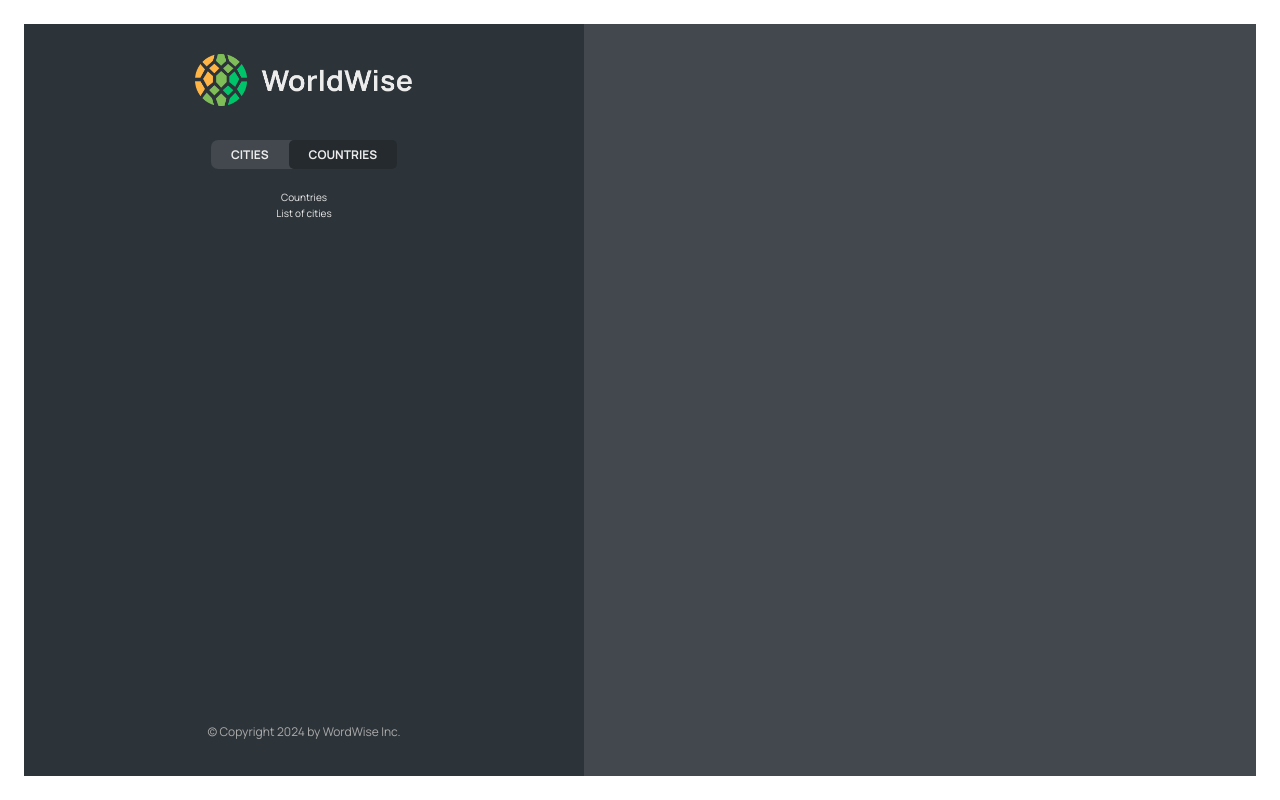
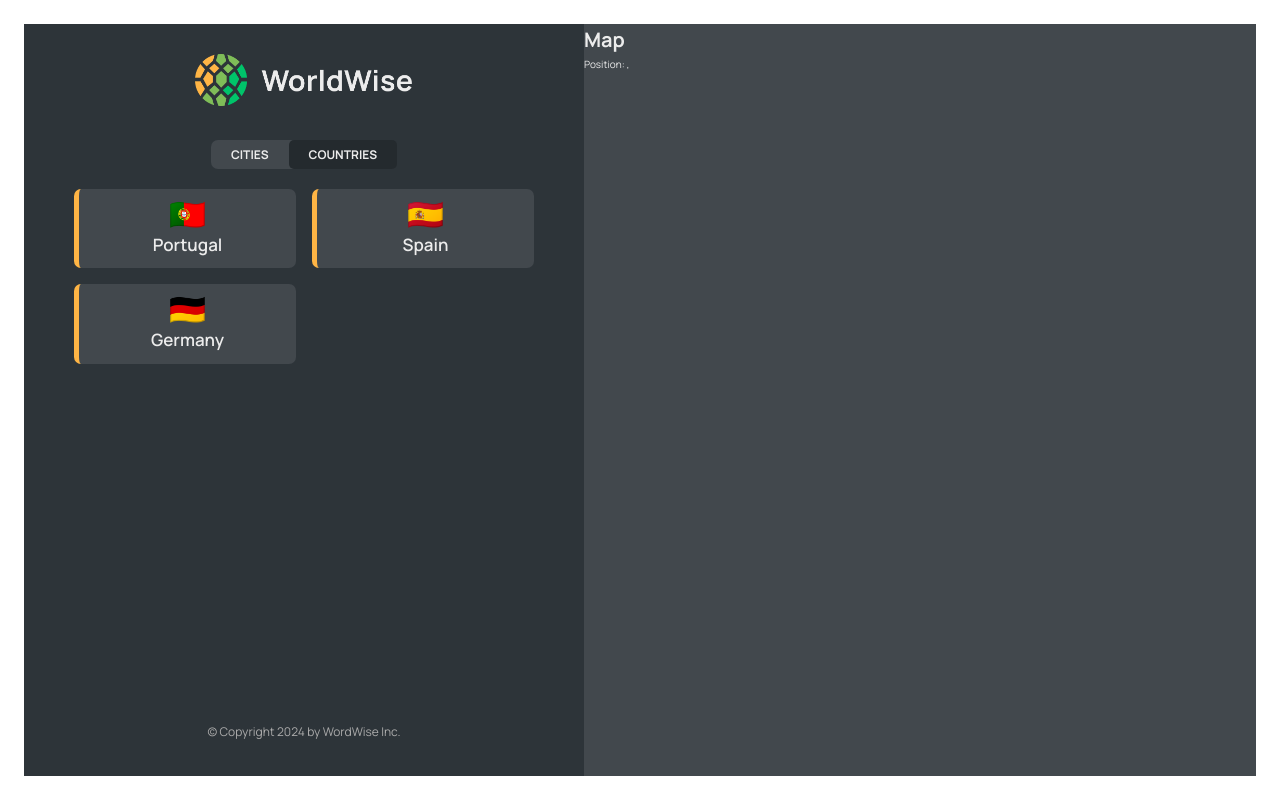
Before and after one commit to hebersolano/worlwise, a React (Vite) app: page /app/countries in a window 1280 px wide. Built offline with nearby package versions, Linux system fonts and the light colour scheme; data requests are answered from the project's data file.

Commit message:
URL state management

```diff
--- a/data/cities.json
+++ b/data/cities.json
@@ -1,3 +1,52 @@
 {
-  "cities": []
+  "cities": [
+    {
+      "cityName": "Lisbon",
+      "country": "Portugal",
+      "emoji": "🇵🇹",
+      "date": "2027-10-31T15:59:59.138Z",
+      "notes": "My favorite city so far!",
+      "position": {
+        "lat": 38.727881642324164,
+        "lng": -9.140900099907554
+      },
+      "id": 73930385
+    },
+    {
+      "cityName": "Madrid",
+      "country": "Spain",
+      "emoji": "🇪🇸",
+      "date": "2027-07-15T08:22:53.976Z",
+      "notes": "",
+      "position": {
+        "lat": 40.46635901755316,
+        "lng": -3.7133789062500004
+      },
+      "id": 17806754
+    },
+    {
+      "cityName": "Faro",
+      "country": "Germany",
+      "emoji": "🇩🇪",
+      "date": "2027-02-12T09:24:11.863Z",
+      "notes": "Amazing 😃",
+      "position": {
+        "lat": 52.53586782505711,
+        "lng": 13.376933665713324
+      },
+      "id": 98443197
+    },
+    {
+      "cityName": "Barcelona",
+      "country": "Spain",
+      "emoji": "🇪🇸",
+      "date": "2027-07-15T08:22:53.976Z",
+      "notes": "",
+      "position": {
+        "lat": 40.46635901755316,
+        "lng": -3.7133789062500004
+      },
+      "id": 17806752
+    }
+  ]
 }
--- a/src/App.jsx
+++ b/src/App.jsx
@@ -1,5 +1,6 @@
-import { BrowserRouter, Route, Routes } from "react-router-dom";
+import { BrowserRouter, Navigate, Route, Routes } from "react-router-dom";
 import { useState, useEffect } from "react";
+
 import Product from "./pages/Product";
 import Pricing from "./pages/Pricing";
 import Home from "./pages/Homepage";
@@ -7,6 +8,9 @@ import PageNoFound from "./pages/PageNotFound";
 import AppLayout from "./pages/AppLayout";
 import Login from "./pages/Login";
 import CityList from "./components/CityList";
+import CountryList from "./components/CountryList";
+import City from "./components/City";
+import Form from "./components/Form";
 
 function App() {
   const [cities, setCities] = useState([]);
@@ -18,7 +22,7 @@ function App() {
         setIsLoading(true);
         const res = await fetch("http://localhost:8080/cities");
         const data = await res.json();
-        // console.log(data);
+        // console.log(data)
         setCities(data);
       } catch (e) {
         console.error(e);
@@ -34,10 +38,11 @@ function App() {
       <Routes>
         <Route index element={<Home />} />
         <Route path="app" element={<AppLayout />}>
-          <Route index element={<CityList cities={cities} isLoading={isLoading} />} />
+          <Route index element={<Navigate replace to="cities" />} />
           <Route path="cities" element={<CityList cities={cities} isLoading={isLoading} />} />
-          <Route path="countries" element={<p>Countries</p>} />
-          <Route path="form" element={<p>Form </p>} />
+          <Route path="cities/:id" element={<City />} />
+          <Route path="countries" element={<CountryList cities={cities} isLoading={isLoading} />} />
+          <Route path="form" element={<Form />} />
         </Route>
         <Route path="product" element={<Product />} />
         <Route path="pricing" element={<Pricing />} />
--- /dev/null
+++ b/src/components/Button.jsx
@@ -0,0 +1,10 @@
+import styles from "./Button.module.css";
+function Button({ children, onClick, type }) {
+  return (
+    <button onClick={onClick} className={`${styles.btn} ${styles[type]}`}>
+      {children}
+    </button>
+  );
+}
+
+export default Button;
--- a/src/components/City.jsx
+++ b/src/components/City.jsx
@@ -1,3 +1,4 @@
+import { useParams, useSearchParams } from "react-router-dom";
 import styles from "./City.module.css";
 
 const formatDate = (date) =>
@@ -9,6 +10,10 @@ const formatDate = (date) =>
   }).format(new Date(date));
 
 function City() {
+  const { id } = useParams();
+  const [searchParams, setSearchParams] = useSearchParams();
+  const lat = searchParams.get("lat");
+  const lng = searchParams.get("lng");
   // TEMP DATA
   const currentCity = {
     cityName: "Lisbon",
@@ -18,6 +23,12 @@ function City() {
   };
 
   const { cityName, emoji, date, notes } = currentCity;
+
+  return (
+    <p>
+      city {id}, {lat}, {lng}
+    </p>
+  );
 
   return (
     <div className={styles.city}>
@@ -42,11 +53,7 @@ function City() {
 
       <div className={styles.row}>
         <h6>Learn more</h6>
-        <a
-          href={`https://en.wikipedia.org/wiki/${cityName}`}
-          target="_blank"
-          rel="noreferrer"
-        >
+        <a href={`https://en.wikipedia.org/wiki/${cityName}`} target="_blank" rel="noreferrer">
           Check out {cityName} on Wikipedia &rarr;
         </a>
       </div>
--- a/src/components/CityItem.jsx
+++ b/src/components/CityItem.jsx
@@ -1,3 +1,4 @@
+import { Link } from "react-router-dom";
 import styles from "./CityItem.module.css";
 
 const formatDate = (date) =>
@@ -9,13 +10,21 @@ const formatDate = (date) =>
   }).format(new Date(date));
 
 function CityItem({ city }) {
-  const { cityName, emoji, date } = city;
+  const {
+    cityName,
+    emoji,
+    date,
+    position: { lat, lng },
+  } = city;
+
   return (
-    <li className={styles.cityItem}>
-      <span className={styles.emoji}>{emoji}</span>
-      <h3 className={styles.name}>{cityName}</h3>
-      <time className={styles.date}>{formatDate(date)}</time>
-      <button className={styles.deleteBtn}>&times;</button>
+    <li>
+      <Link className={styles.cityItem} to={`${city.id}?lat=${lat}&lng=${lng}`}>
+        <span className={styles.emoji}>{emoji}</span>
+        <h3 className={styles.name}>{cityName}</h3>
+        <time className={styles.date}>{formatDate(date)}</time>
+        <button className={styles.deleteBtn}>&times;</button>
+      </Link>
     </li>
   );
 }
--- a/src/components/CityList.jsx
+++ b/src/components/CityList.jsx
@@ -5,7 +5,7 @@ import Message from "./Message";
 
 function CityList({ isLoading, cities }) {
   if (isLoading) return <Spinner />;
-  if (cities.length) return <Message message={"No data"} />;
+  if (cities.length == 0) return <Message message={"No data"} />;
   console.log(cities);
 
   return (
--- /dev/null
+++ b/src/components/CountryList.jsx
@@ -0,0 +1,39 @@
+import styles from "./CountryList.module.css";
+
+import CountryItem from "./CountryItem";
+import Spinner from "./Spinner";
+import Message from "./Message";
+
+function CountryList({ cities, isLoading }) {
+  if (isLoading) return <Spinner />;
+  if (cities.length == 0) return <Message message={"No data"} />;
+
+  const countries = countriesFilter(cities);
+  return (
+    <ul className={styles.countryList}>
+      {countries.map((country) => (
+        <CountryItem country={country} key={country.id} />
+      ))}
+    </ul>
+  );
+}
+
+export default CountryList;
+
+function countriesFilter(citiesData) {
+  const cache = [];
+  const filter = citiesData
+    ?.map((cityData) => {
+      if (cache.includes(cityData.country)) {
+        return;
+      } else {
+        cache.push(cityData.country);
+
+        return { country: cityData.country, emoji: cityData.emoji, id: cityData.id };
+      }
+    })
+    .filter((value) => value);
+
+  console.log(filter);
+  return filter;
+}
--- a/src/components/Form.jsx
+++ b/src/components/Form.jsx
@@ -3,6 +3,8 @@
 import { useState } from "react";
 
 import styles from "./Form.module.css";
+import Button from "./Button";
+import { useNavigate } from "react-router-dom";
 
 export function convertToEmoji(countryCode) {
   const codePoints = countryCode
@@ -13,6 +15,7 @@ export function convertToEmoji(countryCode) {
 }
 
 function Form() {
+  const navigate = useNavigate();
   const [cityName, setCityName] = useState("");
   const [country, setCountry] = useState("");
   const [date, setDate] = useState(new Date());
@@ -22,35 +25,31 @@ function Form() {
     <form className={styles.form}>
       <div className={styles.row}>
         <label htmlFor="cityName">City name</label>
-        <input
-          id="cityName"
-          onChange={(e) => setCityName(e.target.value)}
-          value={cityName}
-        />
+        <input id="cityName" onChange={(e) => setCityName(e.target.value)} value={cityName} />
         {/* <span className={styles.flag}>{emoji}</span> */}
       </div>
 
       <div className={styles.row}>
         <label htmlFor="date">When did you go to {cityName}?</label>
-        <input
-          id="date"
-          onChange={(e) => setDate(e.target.value)}
-          value={date}
-        />
+        <input id="date" onChange={(e) => setDate(e.target.value)} value={date} />
       </div>
 
       <div className={styles.row}>
         <label htmlFor="notes">Notes about your trip to {cityName}</label>
-        <textarea
-          id="notes"
-          onChange={(e) => setNotes(e.target.value)}
-          value={notes}
-        />
+        <textarea id="notes" onChange={(e) => setNotes(e.target.value)} value={notes} />
       </div>
 
       <div className={styles.buttons}>
-        <button>Add</button>
-        <button>&larr; Back</button>
+        <Button type="primary">Add</Button>
+        <Button
+          type="back"
+          onClick={(e) => {
+            e.preventDefault();
+            navigate(-1);
+          }}
+        >
+          &larr; Back
+        </Button>
       </div>
     </form>
   );
--- a/src/components/Map.jsx
+++ b/src/components/Map.jsx
@@ -1,7 +1,25 @@
+import { useNavigate, useSearchParams } from "react-router-dom";
 import styles from "./Map.module.css";
 
 function Map() {
-  return <div className={styles.mapContainer}></div>;
+  const navigate = useNavigate();
+  const [searchParams, setSearchParams] = useSearchParams();
+  const lat = searchParams.get("lat");
+  const lng = searchParams.get("lng");
+
+  return (
+    <div
+      className={styles.mapContainer}
+      onClick={() => {
+        navigate("form");
+      }}
+    >
+      <h1>Map</h1>
+      <p>
+        Position: {lat}, {lng}
+      </p>
+    </div>
+  );
 }
 
 export default Map;
--- a/src/components/Sidebar.jsx
+++ b/src/components/Sidebar.jsx
@@ -11,7 +11,6 @@ function Sidebar() {
 
       <Outlet />
 
-      <p>List of cities</p>
       <footer className={styles.footer}>
         <p className={styles.copyright}>&copy; Copyright {new Date().getFullYear()} by WordWise Inc.</p>
       </footer>
```
Also changed, not shown: data/cities copy.json (deleted, +0 -40 lines), .eslintrc.cjs.
